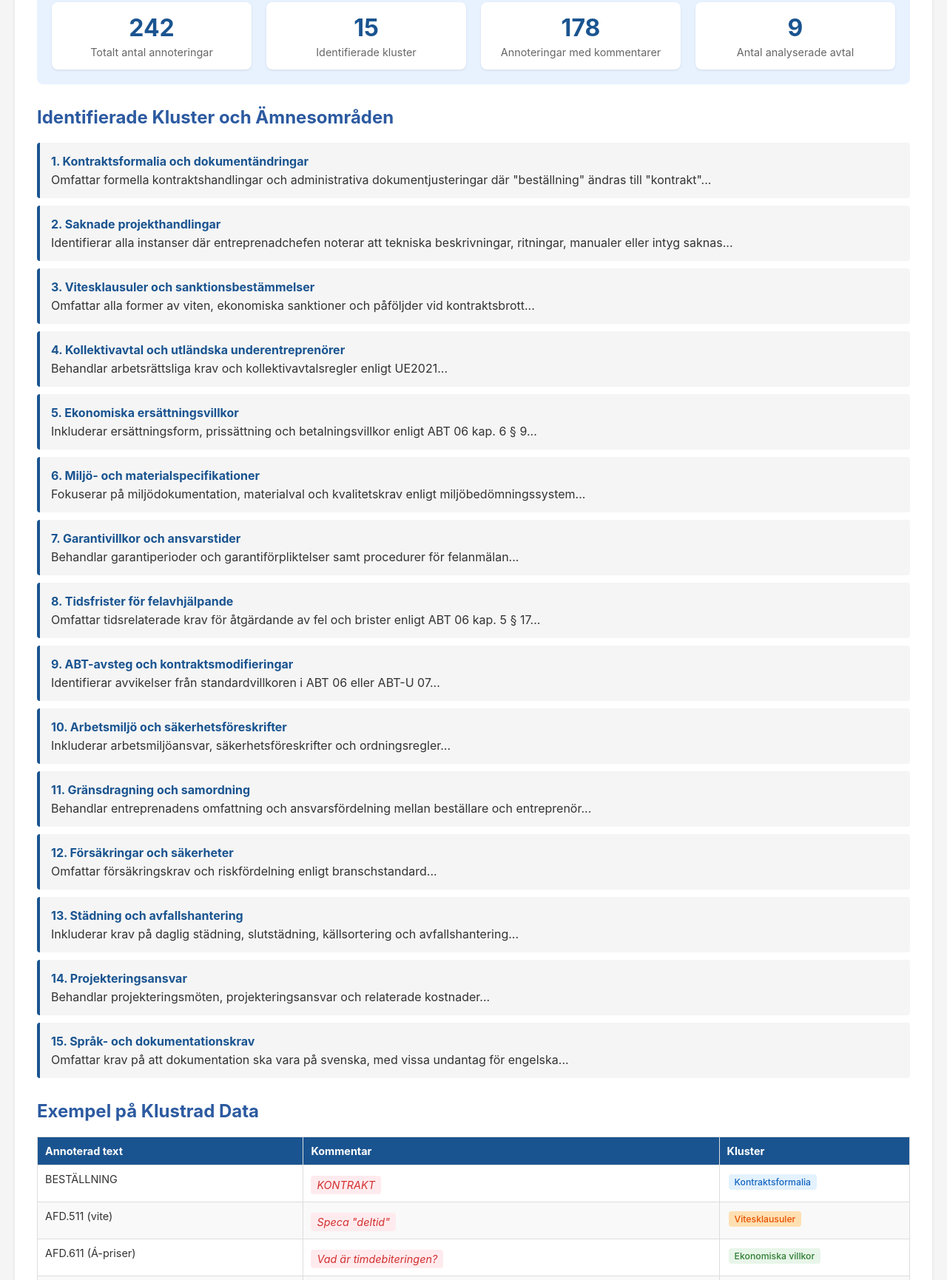
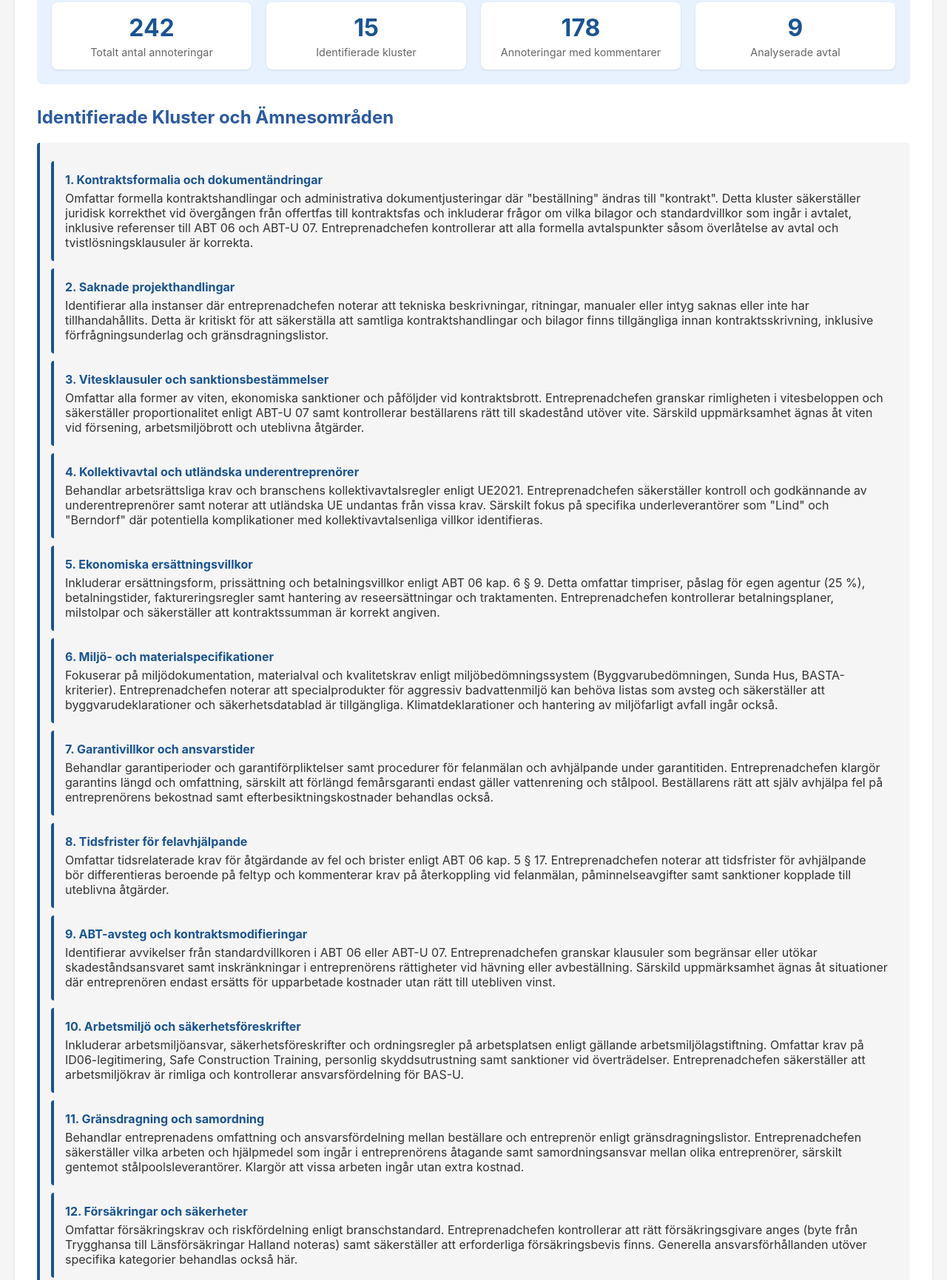
Before and after one commit to jonaskarles/lawster, a plain HTML site: page index.html in a window 1280 px wide. Shown: the part 170-1901 px from the top of the page at 74% size. Drawn offline with Linux system fonts and the light colour scheme.

Commit message:
Update index.html
added descriptions

```diff
--- a/index.html
+++ b/index.html
@@ -177,86 +177,132 @@
             </div>
             <div class="stat-box">
                 <div class="stat-number">9</div>
-                <div class="stat-label">Antal analyserade avtal</div>
+                <div class="stat-label">Analyserade avtal</div>
             </div>
         </div>
 
         <h2>Identifierade Kluster och Ämnesområden</h2>
 
        <div class="cluster-description">
+
+<div class="cluster-description">
   <div class="cluster-title">1. Kontraktsformalia och dokumentändringar</div>
-      Omfattar formella kontraktshandlingar och administrativa dokumentjusteringar där "beställning" ändras till "kontrakt"...
+  Omfattar formella kontraktshandlingar och administrativa dokumentjusteringar där "beställning" ändras till
+  "kontrakt". Detta kluster säkerställer juridisk korrekthet vid övergången från offertfas till kontraktsfas och
+  inkluderar frågor om vilka bilagor och standardvillkor som ingår i avtalet, inklusive referenser till ABT 06 och
+  ABT-U 07. Entreprenadchefen kontrollerar att alla formella avtalspunkter såsom överlåtelse av avtal och
+  tvistlösningsklausuler är korrekta.
 </div>
 
 <div class="cluster-description">
   <div class="cluster-title">2. Saknade projekthandlingar</div>
-      Identifierar alla instanser där entreprenadchefen noterar att tekniska beskrivningar, ritningar, manualer eller intyg saknas...
+  Identifierar alla instanser där entreprenadchefen noterar att tekniska beskrivningar, ritningar, manualer eller
+  intyg saknas eller inte har tillhandahållits. Detta är kritiskt för att säkerställa att samtliga
+  kontraktshandlingar och bilagor finns tillgängliga innan kontraktsskrivning, inklusive
+  förfrågningsunderlag och gränsdragningslistor.
 </div>
 
 <div class="cluster-description">
   <div class="cluster-title">3. Vitesklausuler och sanktionsbestämmelser</div>
-      Omfattar alla former av viten, ekonomiska sanktioner och påföljder vid kontraktsbrott...
+  Omfattar alla former av viten, ekonomiska sanktioner och påföljder vid kontraktsbrott. Entreprenadchefen granskar
+  rimligheten i vitesbeloppen och säkerställer proportionalitet enligt ABT-U 07 samt kontrollerar beställarens rätt
+  till skadestånd utöver vite. Särskild uppmärksamhet ägnas åt viten vid försening, arbetsmiljöbrott och uteblivna
+  åtgärder.
 </div>
 
 <div class="cluster-description">
   <div class="cluster-title">4. Kollektivavtal och utländska underentreprenörer</div>
-      Behandlar arbetsrättsliga krav och kollektivavtalsregler enligt UE2021...
+  Behandlar arbetsrättsliga krav och branschens kollektivavtalsregler enligt UE2021. Entreprenadchefen säkerställer
+  kontroll och godkännande av underentreprenörer samt noterar att utländska UE undantas från vissa krav. Särskilt
+  fokus på specifika underleverantörer som "Lind" och "Berndorf" där potentiella komplikationer med
+  kollektivavtalsenliga villkor identifieras.
 </div>
 
 <div class="cluster-description">
   <div class="cluster-title">5. Ekonomiska ersättningsvillkor</div>
-      Inkluderar ersättningsform, prissättning och betalningsvillkor enligt ABT 06 kap. 6 § 9...
+  Inkluderar ersättningsform, prissättning och betalningsvillkor enligt ABT 06 kap. 6 § 9. Detta omfattar timpriser,
+  påslag för egen agentur (25 %), betalningstider, faktureringsregler samt hantering av reseersättningar och
+  traktamenten. Entreprenadchefen kontrollerar betalningsplaner, milstolpar och säkerställer att kontraktssumman är
+  korrekt angiven.
 </div>
 
 <div class="cluster-description">
   <div class="cluster-title">6. Miljö- och materialspecifikationer</div>
-      Fokuserar på miljödokumentation, materialval och kvalitetskrav enligt miljöbedömningssystem...
+  Fokuserar på miljödokumentation, materialval och kvalitetskrav enligt miljöbedömningssystem
+  (Byggvarubedömningen, Sunda Hus, BASTA-kriterier). Entreprenadchefen noterar att specialprodukter för aggressiv
+  badvattenmiljö kan behöva listas som avsteg och säkerställer att byggvarudeklarationer och säkerhetsdatablad är
+  tillgängliga. Klimatdeklarationer och hantering av miljöfarligt avfall ingår också.
 </div>
 
 <div class="cluster-description">
   <div class="cluster-title">7. Garantivillkor och ansvarstider</div>
-      Behandlar garantiperioder och garantiförpliktelser samt procedurer för felanmälan...
+  Behandlar garantiperioder och garantiförpliktelser samt procedurer för felanmälan och avhjälpande under
+  garantitiden. Entreprenadchefen klargör garantins längd och omfattning, särskilt att förlängd femårsgaranti
+  endast gäller vattenrening och stålpool. Beställarens rätt att själv avhjälpa fel på entreprenörens bekostnad
+  samt efterbesiktningskostnader behandlas också.
 </div>
 
 <div class="cluster-description">
   <div class="cluster-title">8. Tidsfrister för felavhjälpande</div>
-      Omfattar tidsrelaterade krav för åtgärdande av fel och brister enligt ABT 06 kap. 5 § 17...
+  Omfattar tidsrelaterade krav för åtgärdande av fel och brister enligt ABT 06 kap. 5 § 17. Entreprenadchefen
+  noterar att tidsfrister för avhjälpande bör differentieras beroende på feltyp och kommenterar krav på återkoppling
+  vid felanmälan, påminnelseavgifter samt sanktioner kopplade till uteblivna åtgärder.
 </div>
 
 <div class="cluster-description">
   <div class="cluster-title">9. ABT-avsteg och kontraktsmodifieringar</div>
-      Identifierar avvikelser från standardvillkoren i ABT 06 eller ABT-U 07...
+  Identifierar avvikelser från standardvillkoren i ABT 06 eller ABT-U 07. Entreprenadchefen granskar klausuler som
+  begränsar eller utökar skadeståndsansvaret samt inskränkningar i entreprenörens rättigheter vid hävning eller
+  avbeställning. Särskild uppmärksamhet ägnas åt situationer där entreprenören endast ersätts för upparbetade
+  kostnader utan rätt till utebliven vinst.
 </div>
 
 <div class="cluster-description">
   <div class="cluster-title">10. Arbetsmiljö och säkerhetsföreskrifter</div>
-      Inkluderar arbetsmiljöansvar, säkerhetsföreskrifter och ordningsregler...
+  Inkluderar arbetsmiljöansvar, säkerhetsföreskrifter och ordningsregler på arbetsplatsen enligt gällande
+  arbetsmiljölagstiftning. Omfattar krav på ID06-legitimering, Safe Construction Training, personlig
+  skyddsutrustning samt sanktioner vid överträdelser. Entreprenadchefen säkerställer att arbetsmiljökrav är rimliga
+  och kontrollerar ansvarsfördelning för BAS-U.
 </div>
 
 <div class="cluster-description">
   <div class="cluster-title">11. Gränsdragning och samordning</div>
-      Behandlar entreprenadens omfattning och ansvarsfördelning mellan beställare och entreprenör...
+  Behandlar entreprenadens omfattning och ansvarsfördelning mellan beställare och entreprenör enligt
+  gränsdragningslistor. Entreprenadchefen säkerställer vilka arbeten och hjälpmedel som ingår i entreprenörens
+  åtagande samt samordningsansvar mellan olika entreprenörer, särskilt gentemot stålpoolsleverantörer. Klargör att
+  vissa arbeten ingår utan extra kostnad.
 </div>
 
 <div class="cluster-description">
   <div class="cluster-title">12. Försäkringar och säkerheter</div>
-      Omfattar försäkringskrav och riskfördelning enligt branschstandard...
+  Omfattar försäkringskrav och riskfördelning enligt branschstandard. Entreprenadchefen kontrollerar att rätt
+  försäkringsgivare anges (byte från Trygghansa till Länsförsäkringar Halland noteras) samt säkerställer att
+  erforderliga försäkringsbevis finns. Generella ansvarsförhållanden utöver specifika kategorier behandlas också
+  här.
 </div>
 
 <div class="cluster-description">
   <div class="cluster-title">13. Städning och avfallshantering</div>
-      Inkluderar krav på daglig städning, slutstädning, källsortering och avfallshantering...
+  Inkluderar krav på daglig städning, slutstädning, källsortering och hantering av byggavfall enligt
+  avfallsförordningen. Entreprenadchefen klargör ansvarsfördelning där beställaren ansvarar för slutstädning medan
+  entreprenören svarar för löpande renhållning och bortforsling av miljöfarligt avfall.
 </div>
 
 <div class="cluster-description">
   <div class="cluster-title">14. Projekteringsansvar</div>
-      Behandlar projekteringsmöten, projekteringsansvar och relaterade kostnader...
+  Behandlar projekteringsmöten, projekteringsansvar och relaterade kostnader enligt entreprenadens åtagande.
+  Entreprenadchefen noterar möjlighet till deltagande via Teams och klargör att projekteringsmöten ska ske utan
+  tillkommande kostnad för beställaren. Frågor om projekteringsdebiteringar och eventuella förhalningar av
+  fakturering behandlas.
 </div>
 
 <div class="cluster-description">
   <div class="cluster-title">15. Språk- och dokumentationskrav</div>
-      Omfattar krav på att dokumentation ska vara på svenska, med vissa undantag för engelska...
+  Omfattar krav på att all dokumentation ska vara på svenska med entreprenadchefens tillägg om att även engelska kan
+  accepteras för att hantera utländska leverantörer. Säkerställer att tekniska utförandekrav är fackmässigt korrekta
+  och att rätt terminologi används i avtalet (t.ex. byte från "pelare" till "bjälklag").
 </div>
+
 
         <h2>Exempel på Klustrad Data</h2>
 
```
Lines whose indentation alone changed are shown as unchanged.
